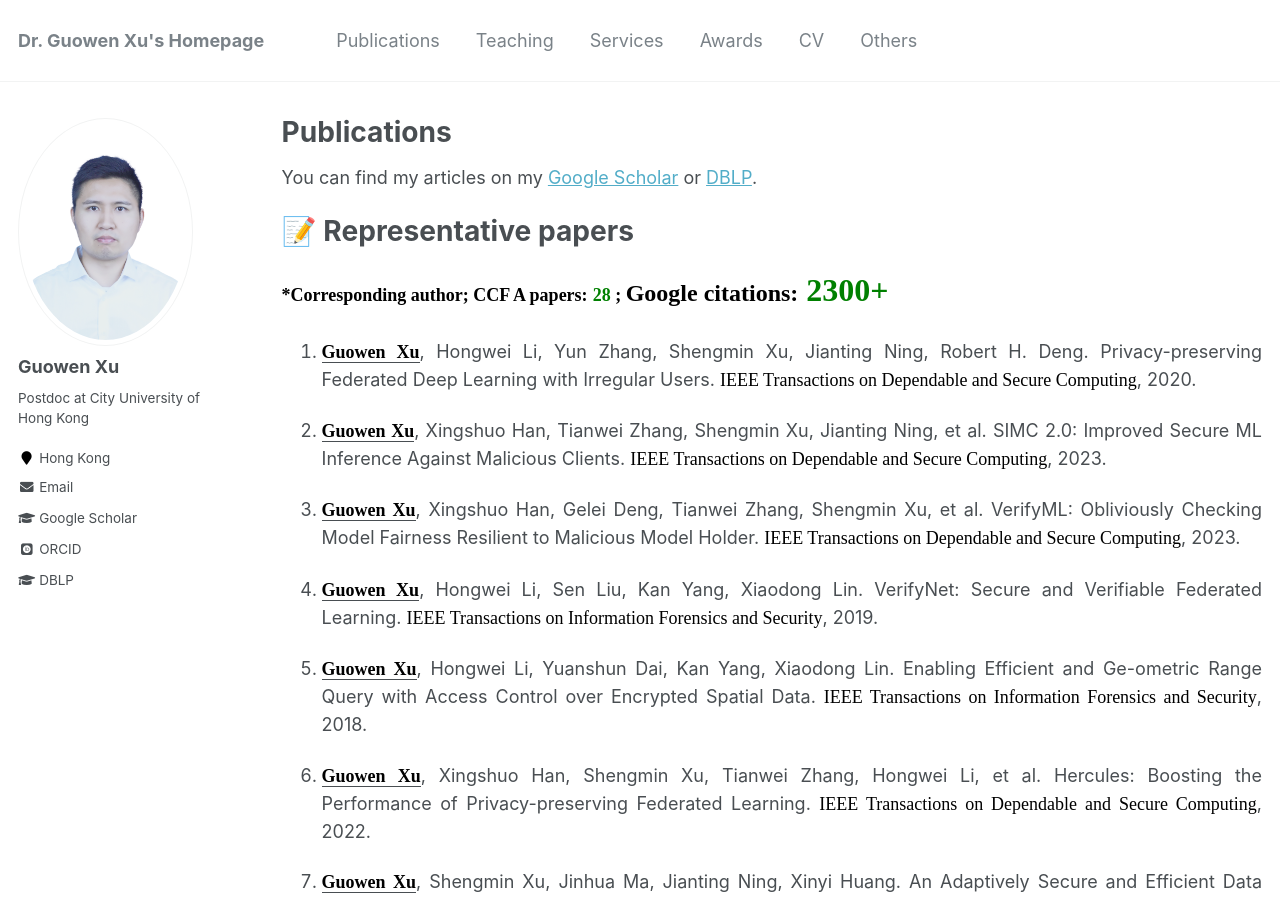
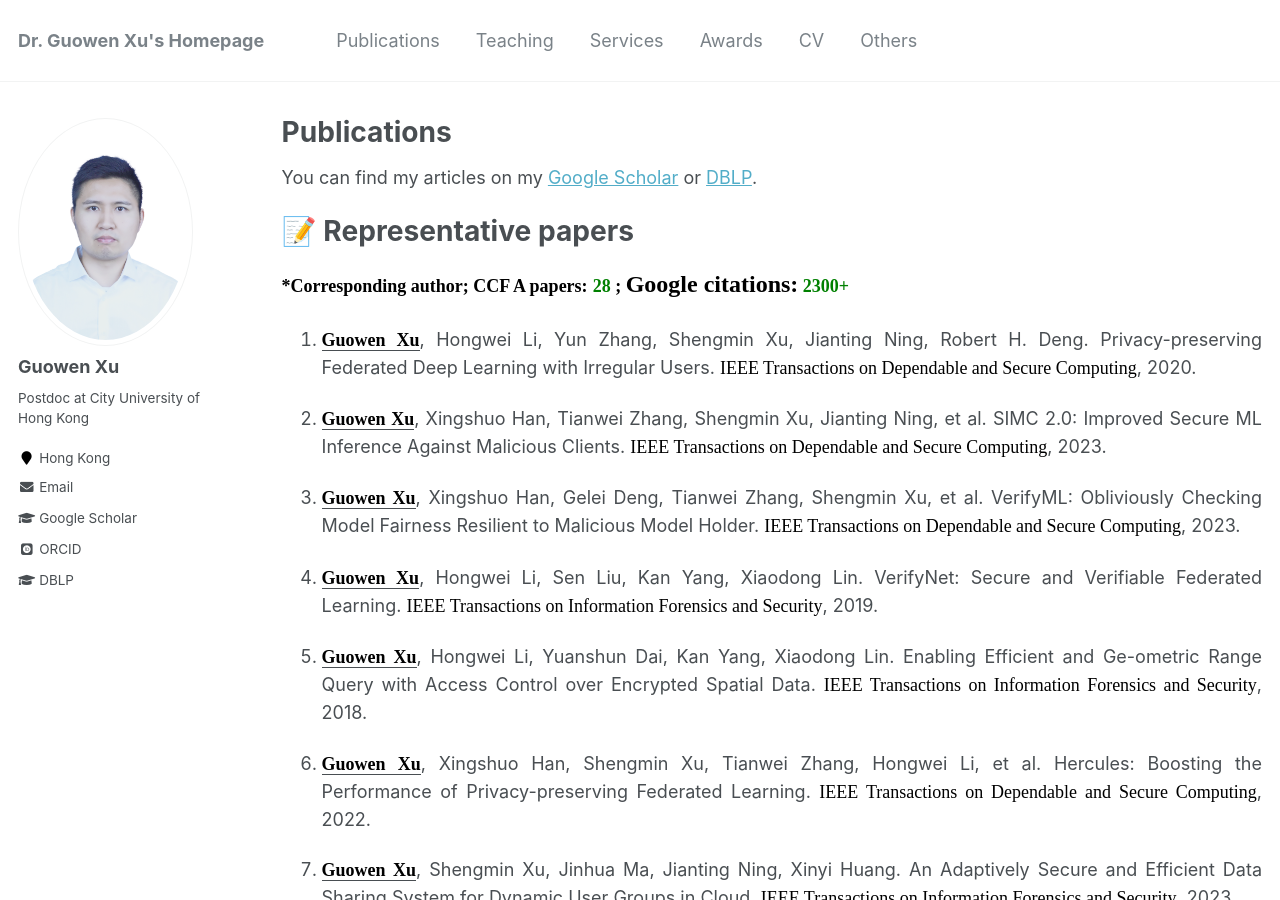
Before and after one commit to Guowen-xu/guowen-xu.github.io, a Jekyll site: the page built from _pages/publications.md, in a window 1280 px wide and 900 px high. Built offline with Jekyll 4.4.1, drawn with Linux system fonts in a browser that asks for light colours; some web fonts are replaced.

Commit message:
Update publications.md

```diff
--- a/_pages/publications.md
+++ b/_pages/publications.md
@@ -9,7 +9,7 @@ author_profile: true
 You can find my articles on my [Google Scholar](https://scholar.google.com.hk/citations?user=MDKdG80AAAAJ&hl=zh-CN) or [DBLP](https://dblp.org/pid/87/10142.html).
 
 # 📝 Representative papers
-<b><font face="Times New Roman" color=black size=4> *Corresponding author; </font></b><b><font face="Times New Roman" color=black size=4>  CCF A papers:</font></b> <b><font face="Times New Roman" color=green size=4>  28 </font></b><b><font face="Times New Roman" color=black size=4>; </font></b><b><font face="Times New Roman" color=black size=5> Google citations:</font></b><b><font face="Times New Roman" color=green size=6>  2300+
+<b><font face="Times New Roman" color=black size=4> *Corresponding author; </font></b><b><font face="Times New Roman" color=black size=4>  CCF A papers:</font></b> <b><font face="Times New Roman" color=green size=4>  28 </font></b><b><font face="Times New Roman" color=black size=4>; </font></b><b><font face="Times New Roman" color=black size=5> Google citations:</font></b><b><font face="Times New Roman" color=green size=4>  2300+
 &nbsp;&nbsp;&nbsp;&nbsp;&nbsp;&nbsp;&nbsp;&nbsp;
 1. <p align="justify"> <u><b><font face="Times New Roman" color=black size=4> Guowen Xu</font></b></u>,  Hongwei Li, Yun Zhang, Shengmin Xu, Jianting Ning, Robert H. Deng. Privacy-preserving Federated Deep Learning with Irregular Users. <font face="Times New Roman" color=black size=4> IEEE Transactions on Dependable and Secure Computing</font>, 2020.</p>
 2. <p align="justify"> <u><b><font face="Times New Roman" color=black size=4> Guowen Xu</font></b></u>, Xingshuo Han, Tianwei Zhang, Shengmin Xu, Jianting Ning, et al. SIMC 2.0: Improved Secure ML Inference Against Malicious Clients. <font face="Times New Roman" color=black size=4> IEEE Transactions on Dependable and Secure Computing</font>, 2023.</p>
```
